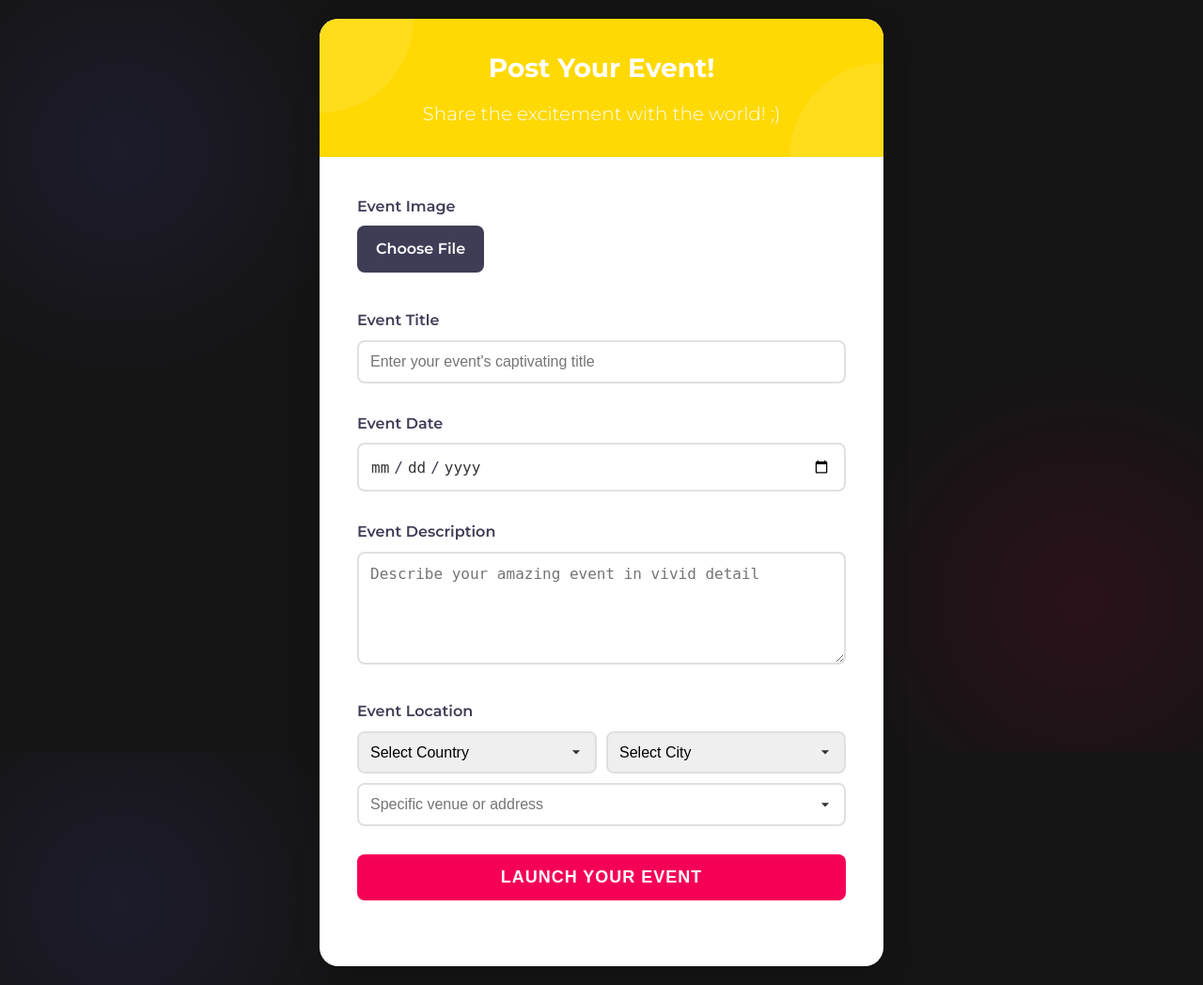
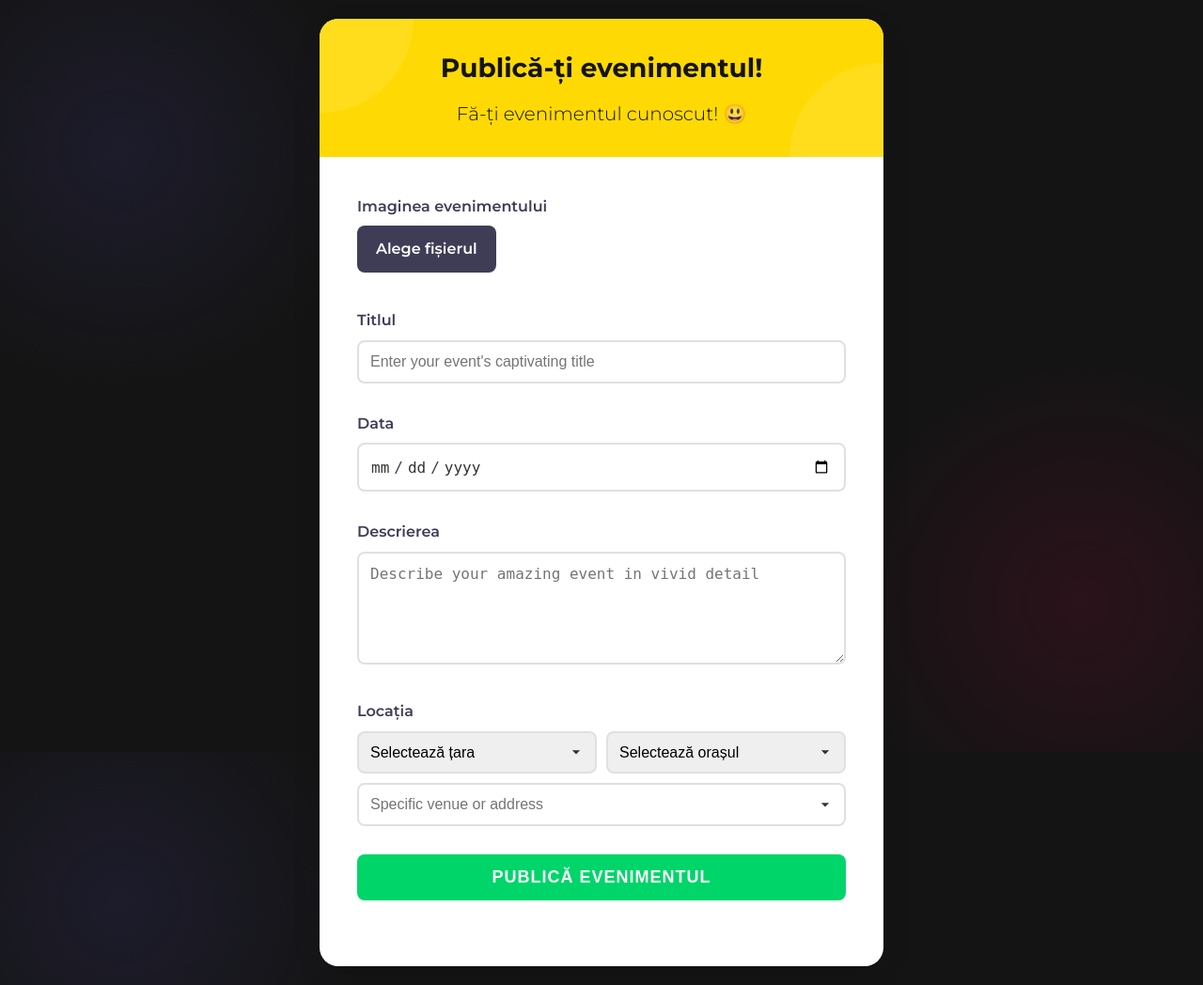
Before and after one commit to Victor152M/Eventer, a Flask app: page /post_event in a window 1280 px wide. Shown: the whole page at 94% size. Run offline with Flask 3, Linux system fonts and the light colour scheme; the visitor is signed in with stand-in values (Sample User, id 1); parts of the project's set-up code (start-up, migrations or seed data) failed here and were passed over.

Commit message:
event posting design improvement

```diff
--- a/app/static/css/post_event.css
+++ b/app/static/css/post_event.css
@@ -1,7 +1,7 @@
 :root {
     --primary-color: #ffd903;
     --secondary-color: #3F3D56;
-    --accent-color: #F50057;
+    --accent-color: #00d56a;
     --background-color: #141414;
     --text-color: #333;
 }
@@ -81,6 +81,7 @@ h1 {
     margin-bottom: 10px;
     position: relative;
     z-index: 1;
+    color: #141414;
 }
 
 .subtitle {
@@ -88,6 +89,7 @@ h1 {
     font-weight: 300;
     position: relative;
     z-index: 1;
+    color: #141414;
 }
 
 form {
@@ -187,7 +189,7 @@ textarea {
 }
 
 .submit-btn:hover {
-    background-color: #D50000;
+    background-color: #00af57;
     transform: translateY(-2px);
     box-shadow: 0 4px 10px rgba(245, 0, 87, 0.3);
 }
--- a/app/templates/contact.html
+++ b/app/templates/contact.html
@@ -128,11 +128,11 @@
     </section>
     <footer>
         <nav>
-        <p>&copy; 2024 Eventer. All rights reserved.</p>
-        <a href="#">Privacy Policy</a> |
+        <p>&copy; 2024 Eventer. <!--All rights reserved.--></p>
+        <!--<a href="#">Privacy Policy</a> |
         <a href="#">Terms of Service</a> |
         <a href="#">Contact Us</a>
-        </nav>
+        </nav>-->
     </footer>
     <script src="../static/js/navbar.js"></script>
     <script src="../static/js/contact.js"></script>
--- a/app/templates/index.html
+++ b/app/templates/index.html
@@ -95,11 +95,11 @@
     </div>
     <footer>
         <nav>
-        <p>&copy; 2024 Eventer. All rights reserved.</p>
-        <a href="#">Privacy Policy</a> |
+        <p>&copy; 2024 Eventer. <!--All rights reserved.--></p>
+        <!--<a href="#">Privacy Policy</a> |
         <a href="#">Terms of Service</a> |
         <a href="#">Contact Us</a>
-        </nav>
+        </nav>-->
     </footer>
     <script src="../static/js/index.js"></script>
     <script src="../static/js/navbar.js"></script>
--- a/app/templates/post_event.html
+++ b/app/templates/post_event.html
@@ -11,45 +11,45 @@
 <body>
     <div class="container">
         <div class="header">
-            <h1>Post Your Event!</h1>
-            <p class="subtitle">Share the excitement with the world! ;) </p>
+            <h1>Publică-ți evenimentul!</h1>
+            <p class="subtitle">Fă-ți evenimentul cunoscut! 😃 </p>
         </div>
         <form action="#" method="post" enctype="multipart/form-data">
             <div class="form-group">
-                <label for="image">Event Image</label>
-                <label for="image" class="file-upload-btn">Choose File</label>
+                <label for="image">Imaginea evenimentului</label>
+                <label for="image" class="file-upload-btn">Alege fișierul</label>
                 <input type="file" id="image" name="image" accept="image/*" required>
             </div>
             <div class="form-group">
-                <label for="title">Event Title</label>
+                <label for="title">Titlul</label>
                 <input type="text" id="title" name="title" required placeholder="Enter your event's captivating title">
             </div>
             <div class="form-group">
-                <label for="event-date">Event Date</label>
+                <label for="event-date">Data</label>
                 <input type="date" id="date" name="date" required>
             </div>
             <div class="form-group">
-                <label for="description">Event Description</label>
+                <label for="description">Descrierea</label>
                 <textarea id="description" name="description" rows="4" required placeholder="Describe your amazing event in vivid detail"></textarea>
             </div>
             <div class="form-group">
-                <label for="location">Event Location</label>
+                <label for="location">Locația</label>
                 <div class="location-selector">
                     <select id="country" name="country" required>
-                        <option value="">Select Country</option>
+                        <option value="">Selectează țara</option>
                         <!-- Add more countries as needed -->
                         <option value="Romania">Romania</option>
                         <!-- add more options (like the one above) as needed -->
                     </select>
                     <select id="city" name="city" required>
-                        <option value="">Select City</option>
+                        <option value="">Selectează orașul</option>
                         <option value="Timișoara">Timișoara</option>
                     </select>
                     <input type="text" id="venue" name="venue" placeholder="Specific venue or address">
                 </div>
             </div>
             <div class="form-group">
-                <button type="submit" class="submit-btn">Launch Your Event</button>
+                <button type="submit" class="submit-btn">Publică evenimentul</button>
             </div>
         </form>
     </div>
```
Also changed, not shown: app/templates/account.html (+4 -4 lines).
